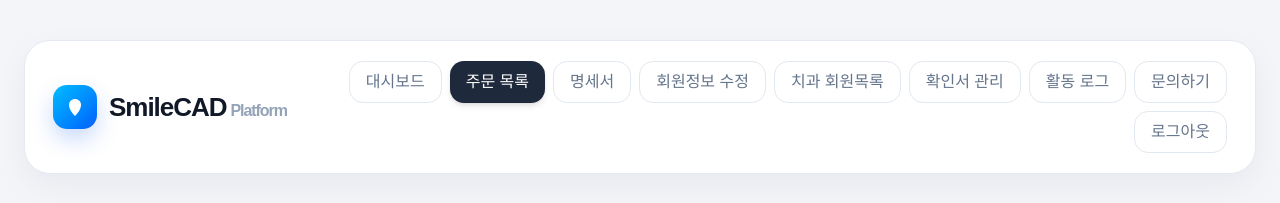
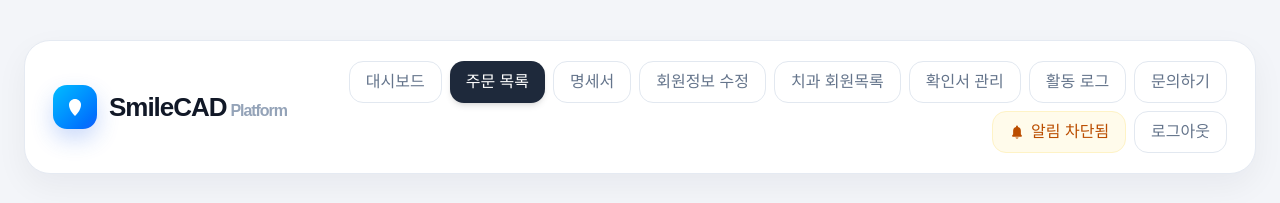
Before and after one commit to Smilecad/smilecad-platform, a Next.js app: page /orders in a window 1280 px wide. Shown: the top 203 px of the page. Built offline with nearby package versions, Linux system fonts and the light colour scheme; no server answers; sample sign-in values are in the browser's storage.

Commit message:
Add visible push notification button to top navigation

```diff
--- a/app/components/AppTopNav.tsx
+++ b/app/components/AppTopNav.tsx
@@ -1,7 +1,7 @@
 // app/components/AppTopNav.tsx
 'use client'
 
-import { useEffect, useState } from 'react'
+import { useEffect, useMemo, useState } from 'react'
 import { useRouter } from 'next/navigation'
 
 type NavItem = {
@@ -11,9 +11,78 @@ type NavItem = {
   adminOnly?: boolean
 }
 
+type PushButtonStatus =
+  | 'checking'
+  | 'unsupported'
+  | 'missing-key'
+  | 'default'
+  | 'denied'
+  | 'subscribing'
+  | 'enabled'
+  | 'error'
+
+const SAVE_PUSH_SUBSCRIPTION_API_URL =
+  process.env.NEXT_PUBLIC_NCP_SAVE_PUSH_SUBSCRIPTION_API_URL ||
+  'https://e2s4lswlw8.apigw.ntruss.com/smilecad-main-api/v1/save-push-subscription'
+
+const WEB_PUSH_PUBLIC_KEY = process.env.NEXT_PUBLIC_WEB_PUSH_PUBLIC_KEY || ''
+
+function urlBase64ToUint8Array(base64String: string) {
+  const padding = '='.repeat((4 - (base64String.length % 4)) % 4)
+  const base64 = `${base64String}${padding}`.replace(/-/g, '+').replace(/_/g, '/')
+  const rawData = window.atob(base64)
+  const outputArray = new Uint8Array(rawData.length)
+
+  for (let i = 0; i < rawData.length; i += 1) {
+    outputArray[i] = rawData.charCodeAt(i)
+  }
+
+  return outputArray
+}
+
+function getPushButtonLabel(status: PushButtonStatus) {
+  if (status === 'checking') return '알림 확인'
+  if (status === 'unsupported') return '알림 미지원'
+  if (status === 'missing-key') return '알림 설정 필요'
+  if (status === 'denied') return '알림 차단됨'
+  if (status === 'subscribing') return '알림 등록중'
+  if (status === 'enabled') return '알림 켜짐'
+  if (status === 'error') return '알림 재시도'
+  return '알림 허용'
+}
+
+function getPushButtonTitle(status: PushButtonStatus) {
+  if (status === 'unsupported') return '현재 브라우저는 푸시 알림을 지원하지 않습니다.'
+  if (status === 'missing-key') return 'Vercel 환경변수 NEXT_PUBLIC_WEB_PUSH_PUBLIC_KEY가 필요합니다.'
+  if (status === 'denied') return '브라우저에서 알림이 차단되어 있습니다. 사이트 설정에서 알림을 허용해주세요.'
+  if (status === 'enabled') return '이 브라우저는 스마일캐드 알림을 받을 수 있습니다.'
+  return '스마일캐드 주문/확인서 알림을 이 브라우저에서 받습니다.'
+}
+
+function PushIcon({ enabled }: { enabled?: boolean }) {
+  return (
+    <span className="relative inline-flex h-4 w-4 items-center justify-center">
+      <svg viewBox="0 0 24 24" className="h-4 w-4" fill="none" aria-hidden="true">
+        <path
+          d="M12 22a2.6 2.6 0 0 0 2.45-1.75h-4.9A2.6 2.6 0 0 0 12 22Z"
+          fill="currentColor"
+        />
+        <path
+          d="M19.2 17.1 17.8 15.4V10a5.8 5.8 0 0 0-4.35-5.6V3.8a1.45 1.45 0 0 0-2.9 0v.6A5.8 5.8 0 0 0 6.2 10v5.4l-1.4 1.7A1.2 1.2 0 0 0 5.72 19h12.56a1.2 1.2 0 0 0 .92-1.9Z"
+          fill="currentColor"
+        />
+      </svg>
+      {enabled && (
+        <span className="absolute -right-1 -top-1 h-2.5 w-2.5 rounded-full border-2 border-white bg-emerald-500" />
+      )}
+    </span>
+  )
+}
+
 export default function AppTopNav({ current }: { current?: string }) {
   const router = useRouter()
   const [isAdmin, setIsAdmin] = useState(false)
+  const [pushStatus, setPushStatus] = useState<PushButtonStatus>('checking')
 
   useEffect(() => {
     try {
@@ -25,7 +94,45 @@ export default function AppTopNav({ current }: { current?: string }) {
     }
   }, [])
 
-  const navItems: NavItem[] = [
+  useEffect(() => {
+    async function checkPushStatus() {
+      try {
+        if (typeof window === 'undefined') return
+
+        if (!('Notification' in window) || !('serviceWorker' in navigator) || !('PushManager' in window)) {
+          setPushStatus('unsupported')
+          return
+        }
+
+        if (!WEB_PUSH_PUBLIC_KEY) {
+          setPushStatus('missing-key')
+          return
+        }
+
+        if (Notification.permission === 'denied') {
+          setPushStatus('denied')
+          return
+        }
+
+        if (Notification.permission === 'granted') {
+          const registration = await navigator.serviceWorker.register('/sw.js')
+          const subscription = await registration.pushManager.getSubscription()
+          setPushStatus(subscription ? 'enabled' : 'default')
+          return
+        }
+
+        setPushStatus('default')
+      } catch (error) {
+        console.error('푸시 알림 상태 확인 실패:', error)
+        setPushStatus('error')
+      }
+    }
+
+    checkPushStatus()
+  }, [])
+
+  const navItems: NavItem[] = useMemo(
+    () => [
       { name: '대시보드', path: '/dashboard', id: 'dashboard' },
       { name: '주문 목록', path: '/orders', id: 'orders' },
       { name: '명세서', path: '/billing', id: 'billing' },
@@ -34,7 +141,9 @@ export default function AppTopNav({ current }: { current?: string }) {
       { name: '확인서 관리', path: '/admin/confirmations', id: 'admin-confirmations', adminOnly: true },
       { name: '활동 로그', path: '/admin/activity-logs', id: 'admin-activity-logs', adminOnly: true },
       { name: '문의하기', path: '/inquiry', id: 'inquiry' },
-  ]
+    ],
+    []
+  )
 
   const visibleNavItems = navItems.filter((item) => {
     if (item.adminOnly) return isAdmin
@@ -49,6 +158,103 @@ export default function AppTopNav({ current }: { current?: string }) {
 
   const isActive = (item: { id: string; path: string }) => {
     return current === item.id || current === item.path.substring(1)
+  }
+
+  const saveSubscription = async (subscription: PushSubscription) => {
+    const token = window.localStorage.getItem('smilecad_token')
+
+    if (!token) {
+      router.replace('/login?force=1')
+      return
+    }
+
+    const response = await fetch(SAVE_PUSH_SUBSCRIPTION_API_URL, {
+      method: 'POST',
+      cache: 'no-store',
+      headers: {
+        'Content-Type': 'application/json',
+        Authorization: `Bearer ${token}`,
+      },
+      body: JSON.stringify({
+        subscription,
+        userAgent: window.navigator.userAgent,
+      }),
+    })
+
+    const text = await response.text()
+    let data: { success?: boolean; error?: string } | null = null
+
+    try {
+      data = text ? JSON.parse(text) : null
+    } catch (error) {
+      console.error('save-push-subscription JSON 파싱 실패:', text, error)
+      throw new Error('알림 구독 저장 응답을 처리할 수 없습니다.')
+    }
+
+    if (response.status === 401 || response.status === 403) {
+      window.localStorage.removeItem('smilecad_token')
+      window.localStorage.removeItem('smilecad_user')
+      router.replace('/login?force=1')
+      return
+    }
+
+    if (!response.ok || !data?.success) {
+      throw new Error(data?.error || '알림 구독 정보를 저장하지 못했습니다.')
+    }
+  }
+
+  const handleEnablePush = async () => {
+    try {
+      if (!('Notification' in window) || !('serviceWorker' in navigator) || !('PushManager' in window)) {
+        setPushStatus('unsupported')
+        alert('현재 브라우저는 푸시 알림을 지원하지 않습니다.')
+        return
+      }
+
+      if (!WEB_PUSH_PUBLIC_KEY) {
+        setPushStatus('missing-key')
+        alert('Vercel 환경변수 NEXT_PUBLIC_WEB_PUSH_PUBLIC_KEY가 설정되지 않았습니다.')
+        return
+      }
+
+      if (Notification.permission === 'denied') {
+        setPushStatus('denied')
+        alert('브라우저에서 알림이 차단되어 있습니다. 주소창 왼쪽 사이트 설정에서 알림을 허용해주세요.')
+        return
+      }
+
+      setPushStatus('subscribing')
+
+      const permission =
+        Notification.permission === 'granted'
+          ? 'granted'
+          : await Notification.requestPermission()
+
+      if (permission !== 'granted') {
+        setPushStatus(permission === 'denied' ? 'denied' : 'default')
+        return
+      }
+
+      const registration = await navigator.serviceWorker.register('/sw.js')
+      await navigator.serviceWorker.ready
+
+      let subscription = await registration.pushManager.getSubscription()
+
+      if (!subscription) {
+        subscription = await registration.pushManager.subscribe({
+          userVisibleOnly: true,
+          applicationServerKey: urlBase64ToUint8Array(WEB_PUSH_PUBLIC_KEY),
+        })
+      }
+
+      await saveSubscription(subscription)
+      setPushStatus('enabled')
+      alert('알림이 켜졌습니다. 이제 이 브라우저에서 스마일캐드 알림을 받을 수 있습니다.')
+    } catch (error) {
+      console.error('푸시 알림 등록 실패:', error)
+      setPushStatus('error')
+      alert('알림 등록 중 문제가 발생했습니다. 잠시 후 다시 시도해주세요.')
+    }
   }
 
   return (
@@ -97,6 +303,27 @@ export default function AppTopNav({ current }: { current?: string }) {
 
           <button
             type="button"
+            onClick={handleEnablePush}
+            disabled={pushStatus === 'checking' || pushStatus === 'subscribing' || pushStatus === 'unsupported'}
+            title={getPushButtonTitle(pushStatus)}
+            className={`inline-flex min-h-[42px] items-center justify-center gap-1.5 rounded-[14px] px-4 py-2 text-[14px] font-black transition-all ${
+              pushStatus === 'enabled'
+                ? 'border border-emerald-100 bg-emerald-50 text-emerald-700 hover:bg-emerald-100'
+                : pushStatus === 'denied' || pushStatus === 'error' || pushStatus === 'missing-key'
+                  ? 'border border-amber-100 bg-amber-50 text-amber-700 hover:bg-amber-100'
+                  : 'border border-[#dbeafe] bg-[#eff6ff] text-[#2563eb] hover:bg-[#dbeafe]'
+            } ${
+              pushStatus === 'checking' || pushStatus === 'subscribing' || pushStatus === 'unsupported'
+                ? 'cursor-not-allowed opacity-70'
+                : ''
+            }`}
+          >
+            <PushIcon enabled={pushStatus === 'enabled'} />
+            {getPushButtonLabel(pushStatus)}
+          </button>
+
+          <button
+            type="button"
             onClick={handleLogout}
             className="min-h-[42px] rounded-[14px] border border-[#e2e8f0] bg-white px-4 py-2 text-[14px] font-black text-[#64748b] transition-all hover:border-red-100 hover:bg-red-50 hover:text-red-500 sm:col-span-1"
           >
```
Lines whose indentation alone changed are shown as unchanged.
